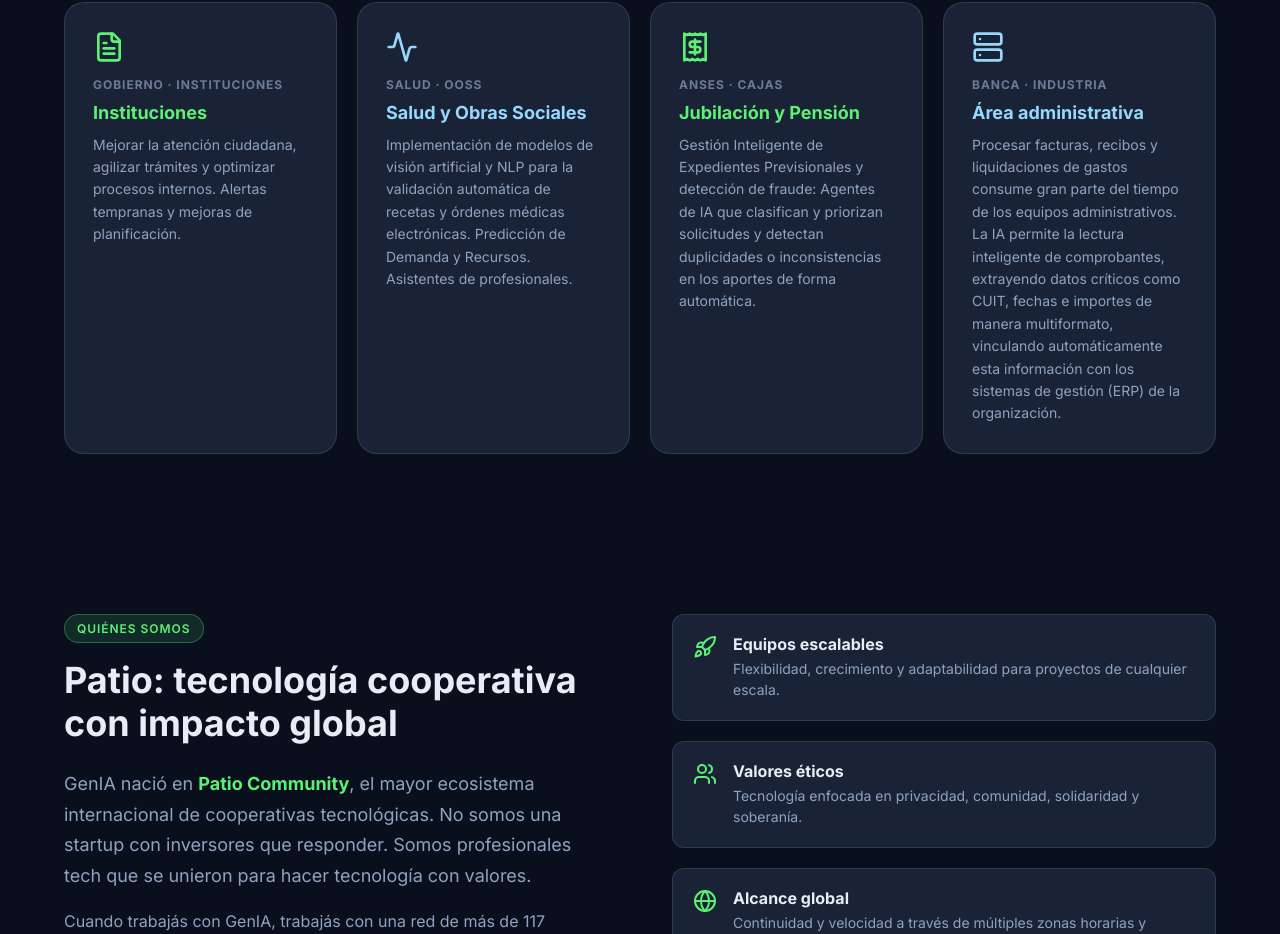
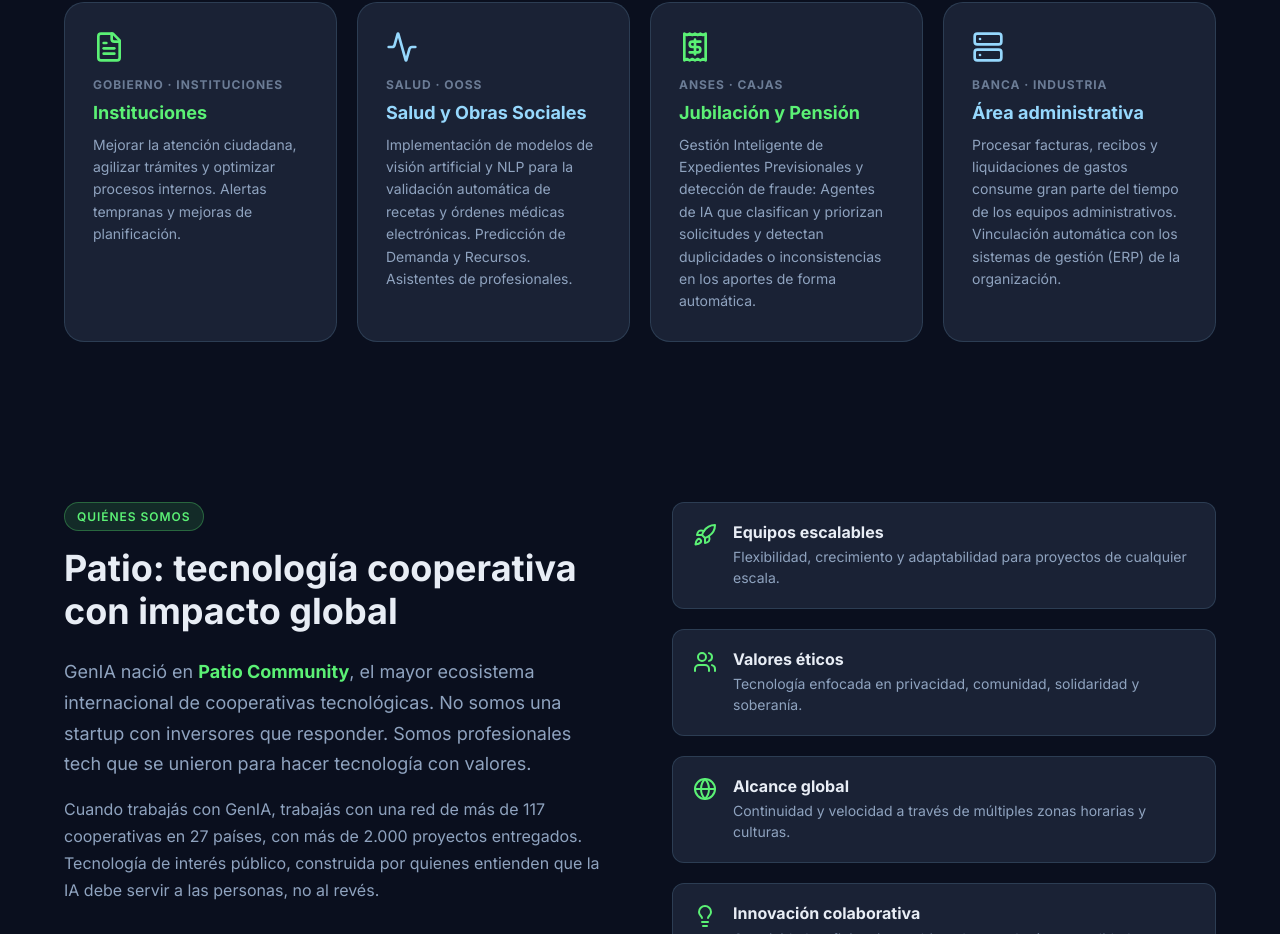
Before and after one commit to nicolasdimarco/GenIA, a React (Vite) app: page / in a window 1280 px wide. Shown: the part 4758-5692 px from the top of the page. Built offline with nearby package versions, Linux system fonts and the light colour scheme.

Commit message:
chore(benefits): acortar descripción del caso de uso administrativo

```diff
--- a/src/components/Benefits.jsx
+++ b/src/components/Benefits.jsx
@@ -26,7 +26,7 @@
   {
     Icon: LuServer,
     title: 'Área administrativa',
-    description: 'Procesar facturas, recibos y liquidaciones de gastos consume gran parte del tiempo de los equipos administrativos. La IA permite la lectura inteligente de comprobantes, extrayendo datos críticos como CUIT, fechas e importes de manera multiformato, vinculando automáticamente esta información con los sistemas de gestión (ERP) de la organización.',
+    description: 'Procesar facturas, recibos y liquidaciones de gastos consume gran parte del tiempo de los equipos administrativos. Vinculación automática con los sistemas de gestión (ERP) de la organización.',
     color: 'blue',
     tag: 'Banca · Industria',
   },
```
